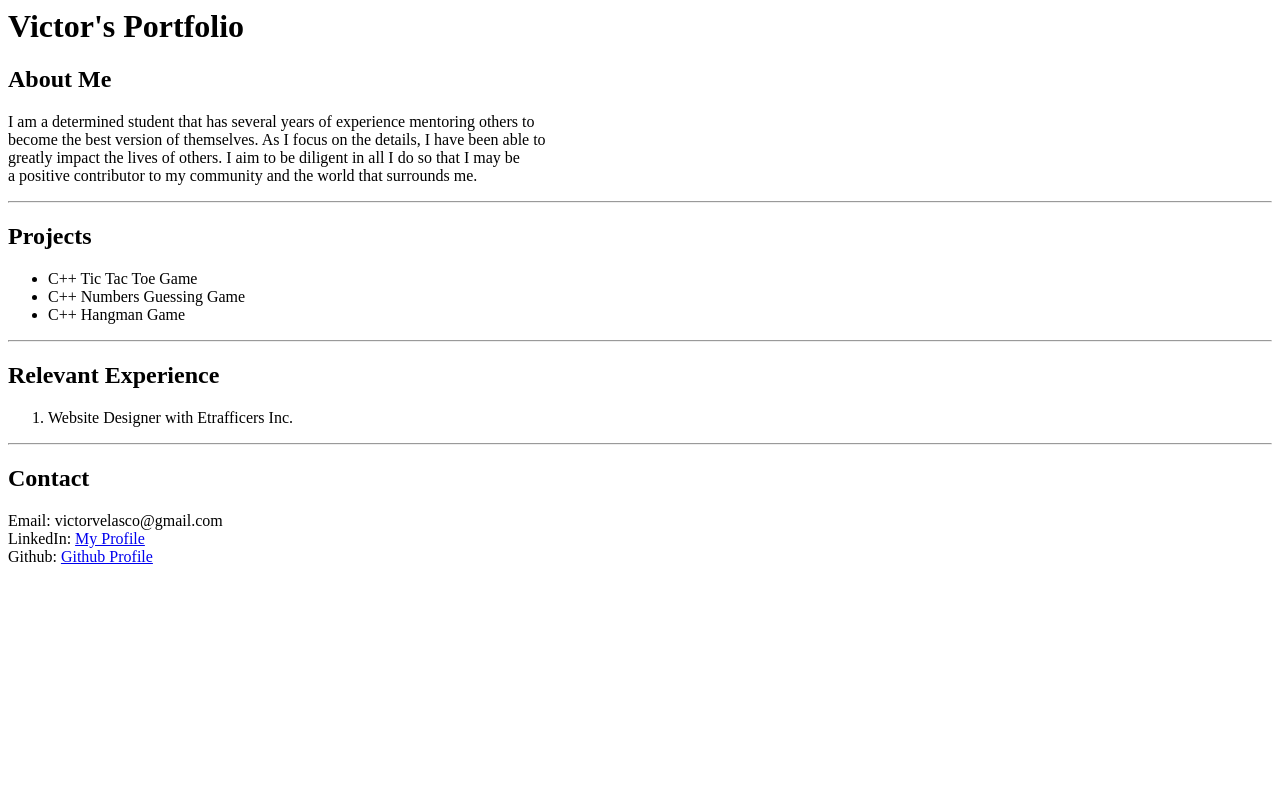
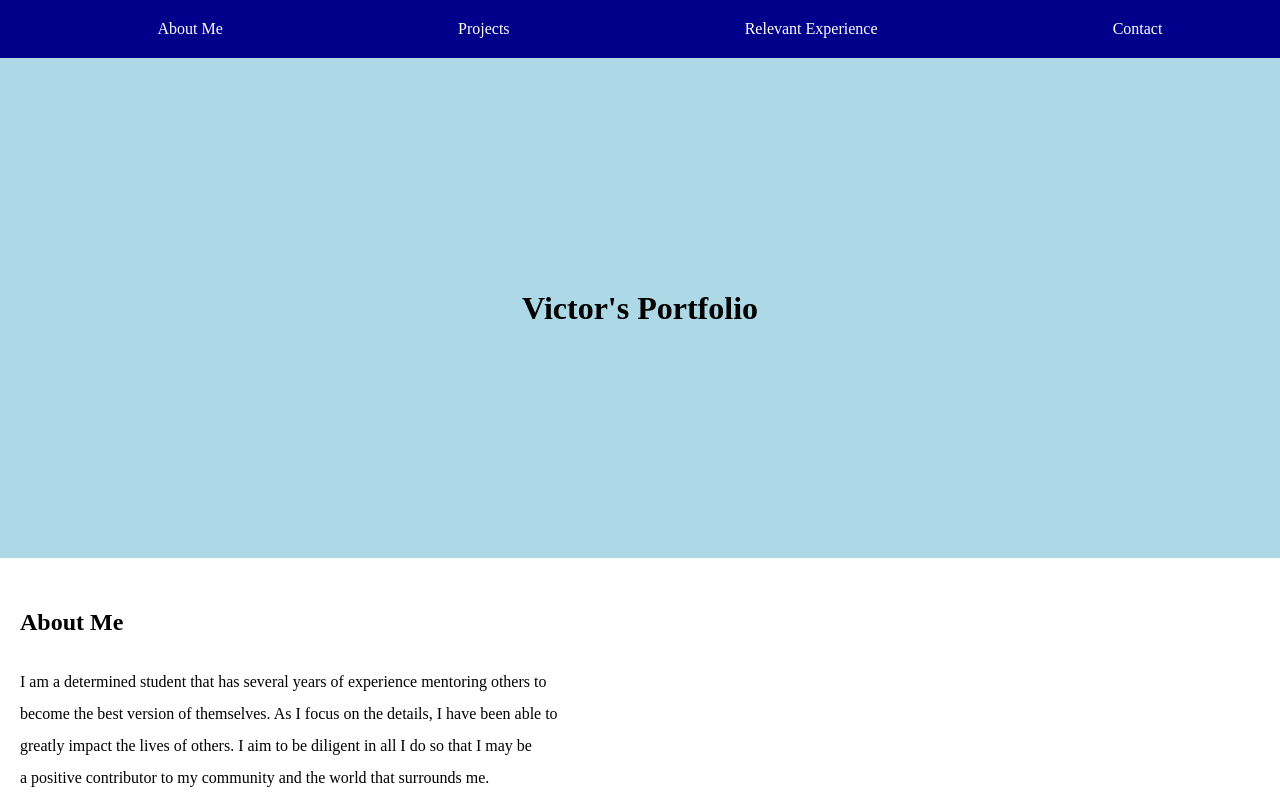
Before and after one commit to victorvel/CS260, a plain HTML site: page index.html in a window 1280 px wide. Shown: the top 800 px of the page. Drawn offline with Linux system fonts and the light colour scheme; files that its build step writes are made by us from their sources; files whose address does not match are found by name.

Commit message:
changes for css changes

```diff
--- a/index.html
+++ b/index.html
@@ -2,32 +2,41 @@
 <head>
     <meta charset="UTF-8">
     <meta name="viewport" content="width=device-width, initial-scale=1.0">
+    <link rel="stylesheet" href="/Users/victorvelasco/Documents/CS260/style.css">
     <title>Portflio</title>
 </head>
 <body>
+    <header>
+        <ul>
+            <li>About Me</li>
+            <li>Projects</li>
+            <li>Relevant Experience</li>
+            <li>Contact</li>
+        </ul>
+    </header>
+    <div id="home-page">
         <h1>Victor's Portfolio</h1>
+    </div>
+    <div class="full-body">
         <h2>About Me</h2>
         <p>I am a determined student that has several years of experience mentoring others to<br>
         become the best version of themselves. As I focus on the details, I have been able to<br>
         greatly impact the lives of others. I aim to be diligent in all I do so that I may be<br>
         a positive contributor to my community and the world that surrounds me. </p>
-    <hr>
         <h2>Projects</h2>
         <ul>
             <li>C++ Tic Tac Toe Game</li>
             <li>C++ Numbers Guessing Game</li>
             <li>C++ Hangman Game</li>
         </ul>
-    <hr>
         <h2>Relevant Experience</h2>
         <ol>
             <li>Website Designer with Etrafficers Inc.</li>
         </ol>
-    <hr>
         <h2>Contact</h2>
         <p>Email: victorvelasco@gmail.com<br>
         LinkedIn: <a href="https://www.linkedin.com/in/victor-velasco/">My Profile</a><br>
         Github: <a href="https://github.com/victorvel">Github Profile</a></p>
-
+    </div>
 </body>
 </html>
--- /dev/null
+++ b/style.css
@@ -0,0 +1,28 @@
+body {
+    margin: 0px;
+    padding: 0px;
+}
+header ul {
+    list-style-type: none;
+    display: flex;
+    justify-content: space-around;
+    background-color: darkblue;
+    color: white;
+}
+header ul li {
+    padding: 20px 0px;
+}
+#home-page {
+    background-color: lightblue;
+    display: flex;
+    justify-content: center;
+    align-items: center;
+    max-width: 100%;
+    height: 500px;
+    margin-top: -16px;
+}
+.full-body {
+    line-height: 2;
+    padding: 20px;
+
+}
```
Lines whose indentation alone changed are shown as unchanged.
